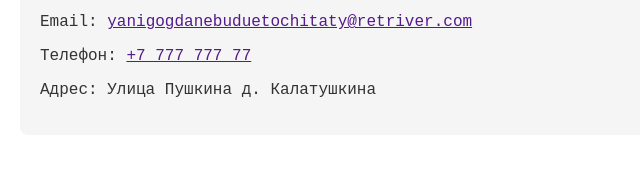
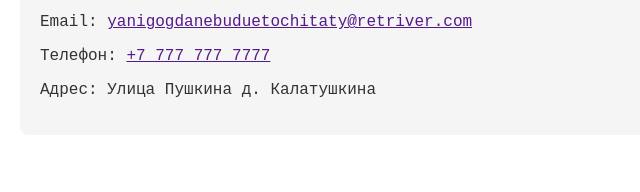
Before and after one commit to Hakanutiy/web-lending, a plain HTML site: page index.html in a window 1280 px wide. Shown: the part 1039-1231 px from the top of the page, 0-640 px from the left. Drawn offline with Linux system fonts and the light colour scheme.

Commit message:
feat: edit to contact

```diff
--- a/index.html
+++ b/index.html
@@ -109,7 +109,7 @@
             <article>
                 <p>Свяжитесть с нами любым удобным способом:</p>
                 <p>Email: <a href="">yanigogdanebuduetochitaty@retriver.com</a></p>
-                <p>Телефон: <a href="">+7 777 777 77</a></p>
+                <p>Телефон: <a href="">+7 777 777 7777</a></p>
                 <p>Адрес: Улица Пушкина д. Калатушкина</p>
             </article>
         </section>
```
